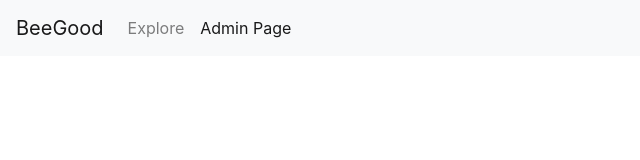
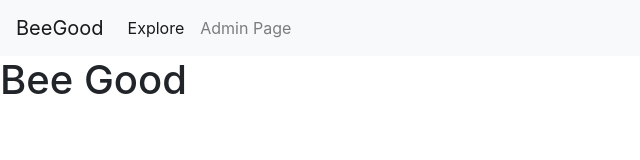
Before and after one commit to dylfxh/BeeGood, a plain HTML site: page index.html in a window 1280 px wide. Shown: the whole page, without its empty margins (0-640 px from the left). Drawn offline with nearby package versions, Linux system fonts and the light colour scheme.

Commit message:
Update index.html

```diff
--- a/index.html
+++ b/index.html
@@ -25,15 +25,16 @@
         </button>
         <div class="collapse navbar-collapse" id="navbarNav">
             <ul class="navbar-nav">
+                <li class="nav-item active">
+                    <a class="nav-link" href="#">Explore <span class="sr-only">(current)</span></a>
+                </li>
                 <li class="nav-item">
-                    <a class="nav-link" href="index.html">Explore</a>
-                </li>
-                <li class="nav-item active">
-                    <a class="nav-link" href="#">Admin Page<span class="sr-only">(current)</span></a>
+                    <a class="nav-link" href="admin.html">Admin Page</a>
                 </li>
             </ul>
         </div>
     </nav>
 
+    <h1>Bee Good</h1>
 </body>
 </html>
```
